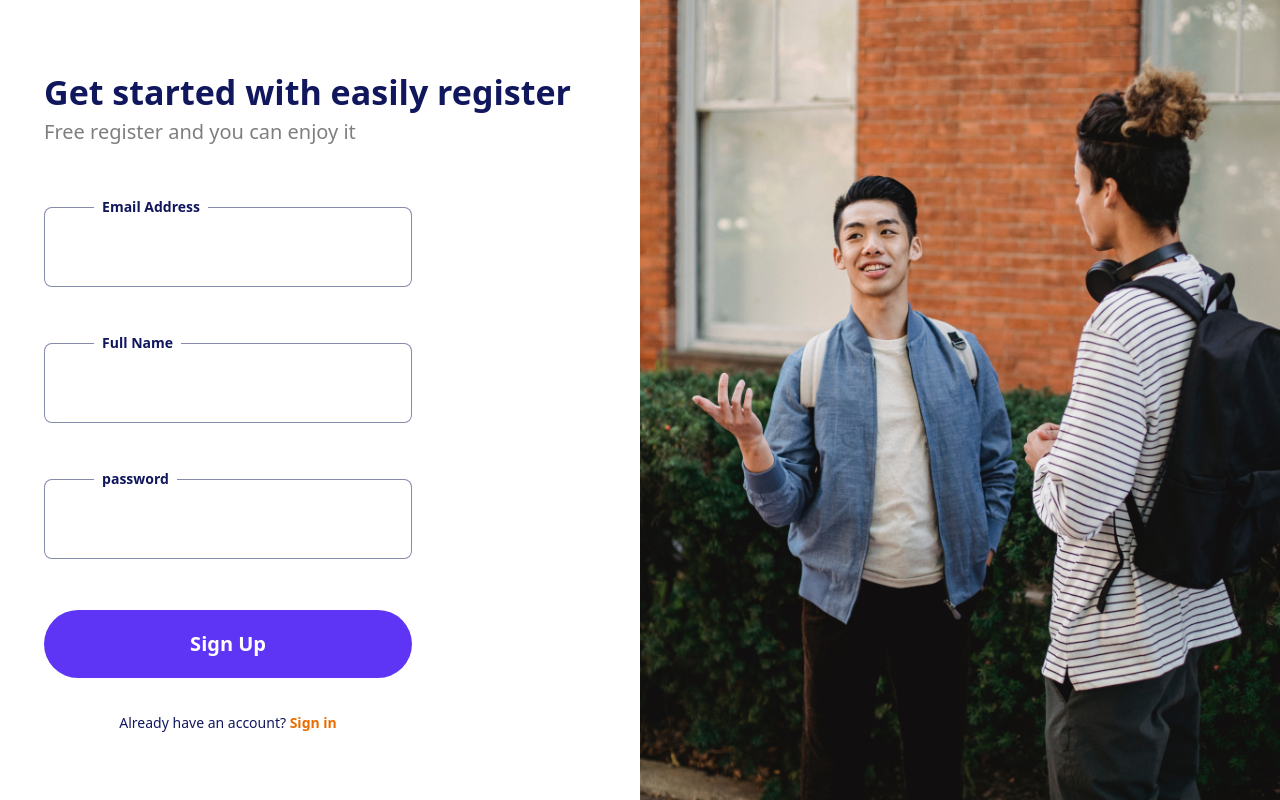
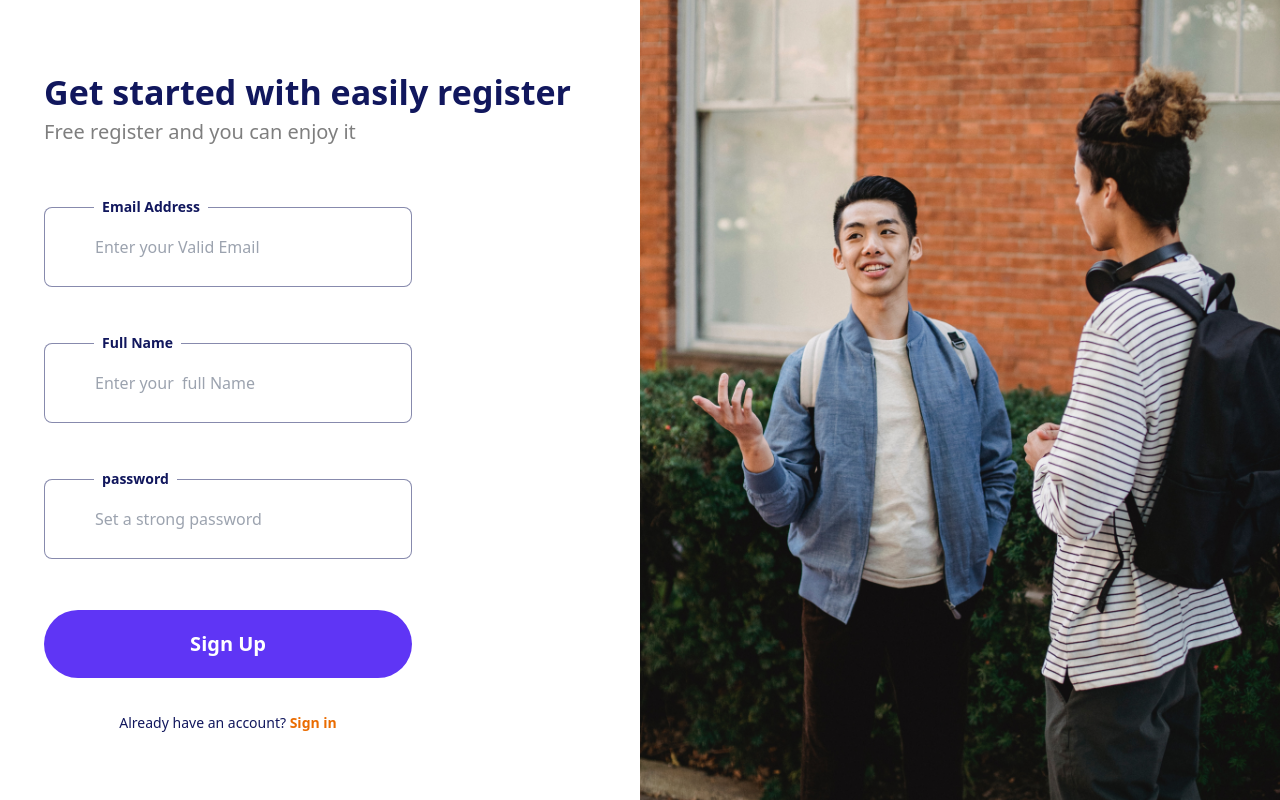
Before and after one commit to nahidulhasan4/chatApp, a React app: page / in a window 1280 px wide. Built offline with nearby package versions, Linux system fonts and the light colour scheme; the HTML template or start-up script is replaced by a standard one.

Commit message:
here some data

```diff
--- a/src/pages/Signup.jsx
+++ b/src/pages/Signup.jsx
@@ -1,5 +1,49 @@
 import React, {useState} from 'react'
 import SignupImg from '../assets/Signup.png'
+
+
+//
+
+const Signup = () => {
+
+
+
+  let [email, setEmail] = useState("");
+    let [name, setName] = useState("");
+    let [password, setPassword] = useState("");
+    let [emailerr, setEmailerr] = useState("");
+    let [nameerr, setNameerr] = useState("");
+    let [passworderr, setPassworderr] = useState("");
+
+
+    let handleEmail = (e) => {
+      setEmail(e.target.value);
+      setEmailerr("")
+
+    };
+    let handleName = (e) => {
+      setName(e.target.value);
+      setNameerr("")
+    };
+    let handlePassword = (e) => {
+      setPassword(e.target.value);
+      setPassworderr("")
+    };
+  let handleSubmit=()=>{
+
+      if(!email){
+       setEmailerr('Email is required')
+      }if(!/^\w+([\.-]?\w+)*@\w+([\.-]?\w+)*(\.\w{2,3})+$/.test(email)){
+          setEmailerr("Invalid Email");
+      }if(!name){
+     setnameErr("Invalid Name");
+      }if(!password){
+          setPassErr("Invalid Password");
+      }else{
+          alert("thanks for giving kind information")
+      }
+
+  }
 
 
 
@@ -17,7 +61,6 @@ import SignupImg from '../assets/Signup.png'
 
 
 
-const Signup = () => {
   return (
     <>
     <div className='w-full h-screen flex'>
@@ -35,8 +78,15 @@ const Signup = () => {
          >
            Email Address
          </label>
-       <input type="text"  className='w-full h-full  border border-secondary/50 rounded-lg  pl-[50px]'/>
+       <input
+      //  onChange={handleEmail}
+       type='text'
+       placeholder='Enter your Valid Email'
+       className='w-full h-full  border border-secondary/50 rounded-lg  pl-[50px]'/>
        </div>
+       {emailerr && (
+              <p className=" text-red-500 text-xl font-normal">{emailerr}</p>
+            )}
        <div className=' w-[368px]  h-[80px] mt-[56px]  relative '>
        <label
            className= 'text-sm  font-semibold  text-secondary absolute top-[-10px] left-[50px] bg-white px-2  '
@@ -44,17 +94,30 @@ const Signup = () => {
 
            Full Name
          </label>
-       <input  type="text"  className='w-full h-full  border border-secondary/50 rounded-lg  pl-[50px]'/>
+       <input
+      //  onChange={handleName}
+        type='text' placeholder='Enter your  full Name'
+        className='w-full h-full  border border-secondary/50 rounded-lg  pl-[50px]'/>
        </div>
+       {nameerr && (
+              <p className=" text-red-500 text-xl font-normal">{nameerr}</p>
+            )}
        <div className=' w-[368px]  h-[80px] mt-[56px]  relative '>
        <label
            className= 'text-sm  font-semibold  text-secondary absolute top-[-10px] left-[50px] bg-white px-2  '
          >
            password
          </label>
-       <input  type="password"  className='w-full h-full  border border-secondary/50 rounded-lg  pl-[50px]'/>
+       <input
+      //  onChange={handlePassword}
+       type='password'
+       placeholder='Set a strong password'
+       className='w-full h-full  border border-secondary/50 rounded-lg  pl-[50px]'/>
        </div>
-       <button className=" bg-primary w-[368px]  py-5 text-xl font-semibold text-white rounded-[86px] mt-[51px] ">
+       {passworderr && (
+              <p className=" text-red-500 text-xl font-normal">{passworderr}</p>
+            )}
+       <button onClick={handleSubmit} className=" bg-primary w-[368px] cursor-pointer  py-5 text-xl font-semibold text-white rounded-[86px] mt-[51px] ">
            Sign Up
          </button>
          <p className="text-sm  text-secondary text-center w-[368px] mt-[35px] ">
```
